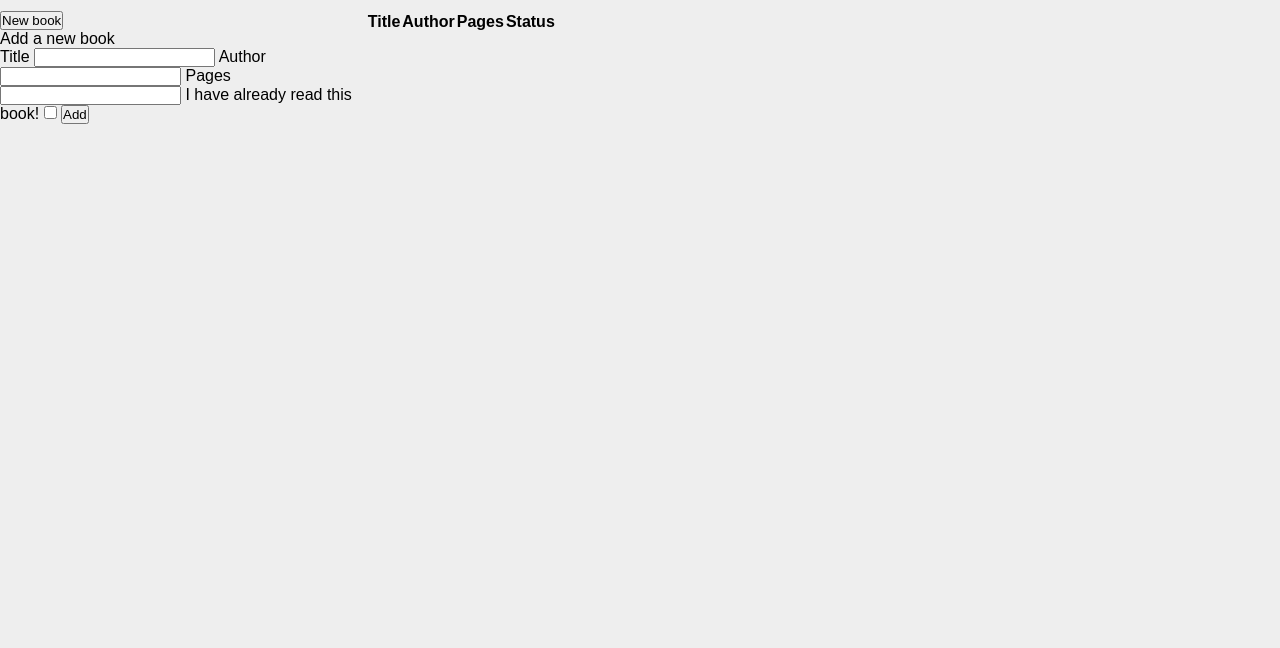
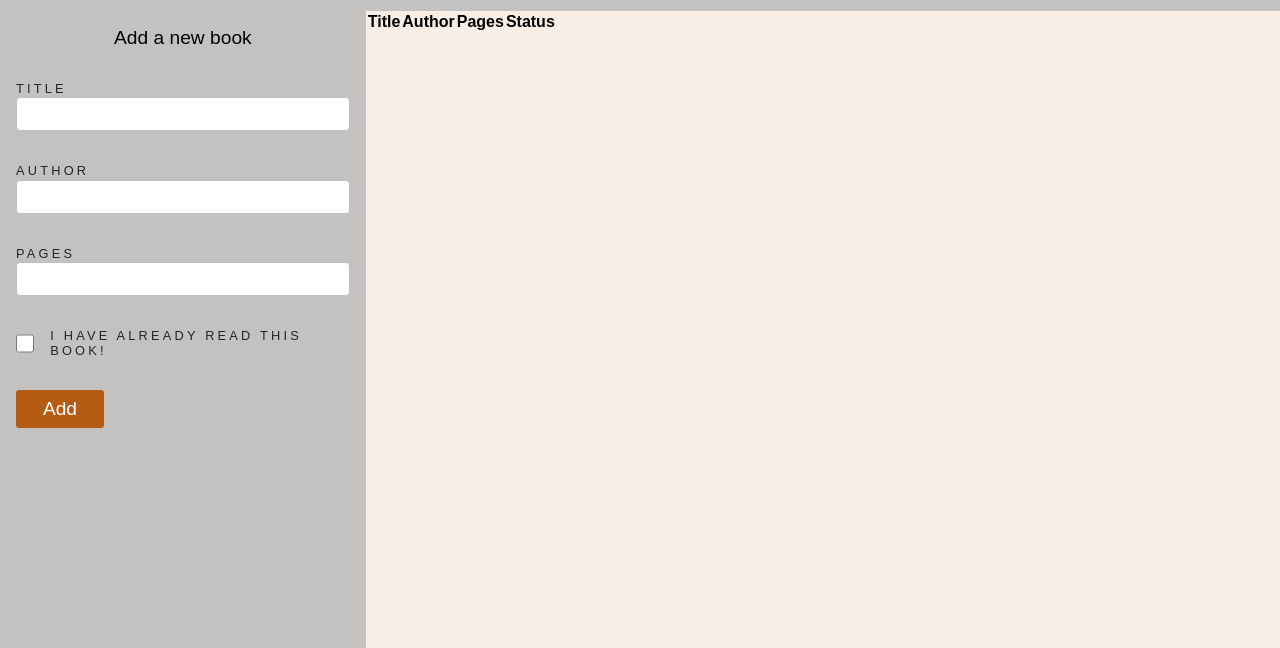
Before and after one commit to AvagSargsyan/Library, a plain HTML site: page index.html in a window 1280 px wide. Shown: the part 96-744 px from the top of the page. Drawn offline with Linux system fonts and the light colour scheme.

Commit message:
Set style of sidebar section

```diff
--- a/index.html
+++ b/index.html
@@ -15,17 +15,24 @@
             <h1 class="title">My <span>library</span></h1>
         </div>
         <div class="sidebar">
-            <button class="new-book">New book</button>
-            <form action="#">
+            <form action="#" method="post">
                 <p>Add a new book</p>
+                <div class="title-row">
                     <label for="title">Title</label>
                     <input type="text" name="title" id="title">
+                </div>
+                <div class="author-row">
                     <label for="author">Author</label>
                     <input type="text" name="author" id="author">
+                </div>
+                <div class="pages-row">
                     <label for="pages">Pages</label>
                     <input type="number" name="pages" id="pages">
+                </div>
+                <div class="read-row">
+                    <input type="checkbox" name="read" id="read">
                     <label for="read">I have already read this book!</label>
-                <input type="checkbox" name="read" id="read">
+                </div>
                 <button type="submit">Add</button>
             </form>
         </div>
--- a/style.css
+++ b/style.css
@@ -4,8 +4,14 @@
     margin: 0;
 }
 
+:root {
+    --main-font-color: rgb(182, 92, 18);
+    --main-bc-color: rgb(248, 238, 230);
+    --bc-color: rgb(196, 194, 193);
+}
+
 body {
-    background-color: #eee;
+    background-color: var(--main-bc-color);
     height: 100vh;
     width: 100vw;
 }
@@ -23,6 +29,7 @@ body {
 
 /* header-start */
 .header {
+    background-color: var(--bc-color);
     grid-area: header;
     text-align: center;
     display: flex;
@@ -42,12 +49,82 @@ body {
 }
 
 .header span {
-    color: #555;
+    color: var(--main-font-color);
 }
 /* header-end */
+
+/* sidebar-start */
 .sidebar {
     grid-area: sidebar;
+    background-color: var(--bc-color);
+    padding: 1rem;
 }
+
+.sidebar form {
+    display: flex;
+    flex-flow: column nowrap;
+    gap: 2rem;
+}
+
+.sidebar form > div {
+    display: flex;
+    flex-flow: column nowrap;
+    gap: .1rem;
+}
+
+.sidebar form > div > label {
+    font-size: .8rem;
+    text-transform: uppercase;
+    letter-spacing: .2rem;
+    color: rgb(37, 37, 37);
+}
+
+.sidebar form > div > input {
+    display: block;
+    height: 1.8rem;
+    border: 1px solid silver;
+    border-radius: 4px;
+    padding: 0.1rem;
+    font-size: 1.2rem;
+}
+
+.sidebar form > div > input:focus {
+    background-color: var(--main-bc-color);
+    outline: none !important;
+    border: 1px solid gray;
+}
+
+.sidebar form p {
+    text-align: center;
+    font-size: 1.2rem;
+}
+
+.sidebar form .read-row {
+    flex-direction: row;
+    justify-content: center;
+    align-items: center;
+    gap: 1rem;
+}
+
+.sidebar form > div > input[type="checkbox"] {
+    display: inline;
+    width: 1.2rem;
+}
+
+.sidebar form button {
+    color: white;
+    font-size: 1.2rem;
+    padding: .4em 1.4em;
+    align-self: flex-start;
+    background-color: var(--main-font-color);
+    border: none;
+    border-radius: 3px;
+}
+
+.sidebar form button:hover {
+    background-color: rgb(145, 67, 4);
+}
+/* sidebar-end */
 
 .main {
     grid-area: main;
```
Lines whose indentation alone changed are shown as unchanged.
